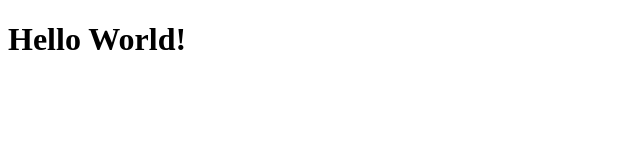
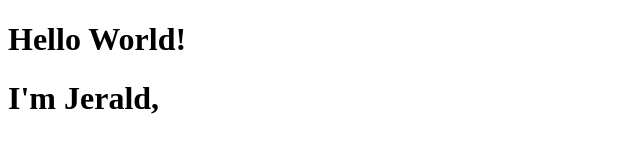
Before and after one commit to Pans1t/devtest, a plain HTML site: page index.html in a window 1280 px wide. Shown: the whole page, without its empty margins (0-640 px from the left). Drawn offline with Linux system fonts and the light colour scheme.

Commit message:
add and commit

```diff
--- a/index.html
+++ b/index.html
@@ -8,5 +8,6 @@
 </head>
 <body>
     <h1>Hello World!</h1>
+    <h1>I'm Jerald,</h1>
 </body>
 </html>
```
